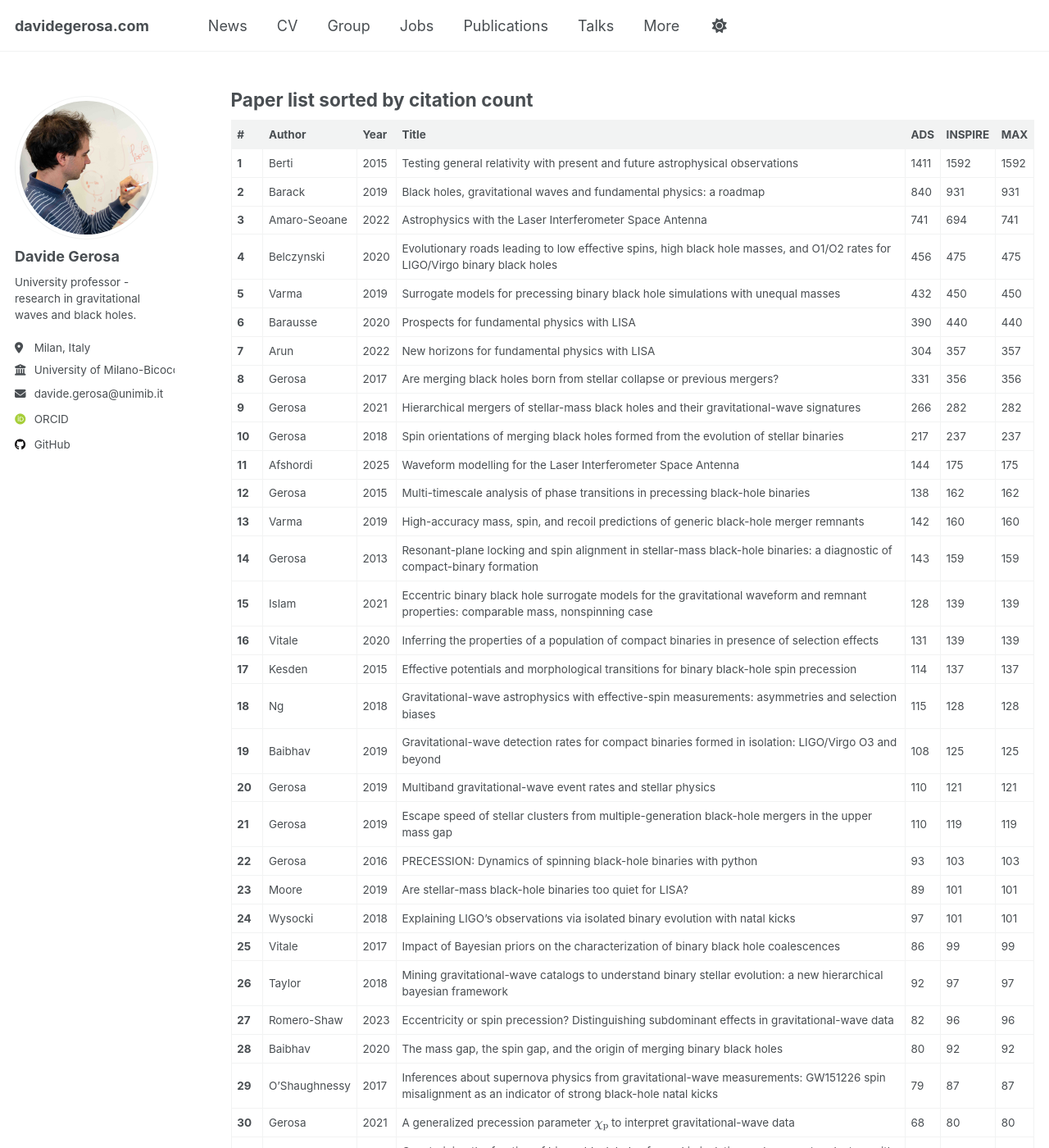
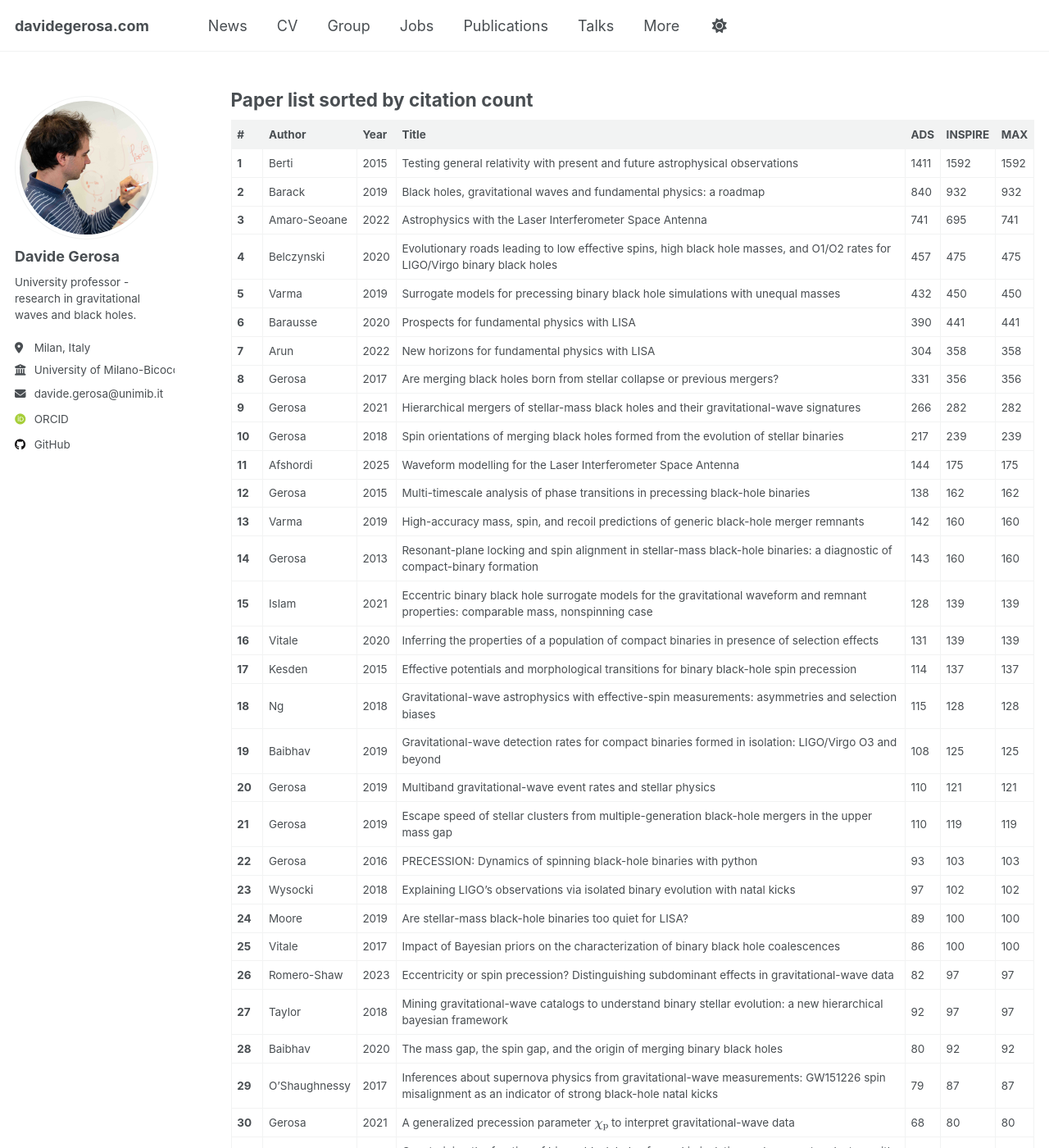
Before and after one commit to dgerosa/website, a Jekyll site: the page built from _pages/citations.md, in a window 1280 px wide and 1400 px high, scrolled down 388 px. Shown: the whole window at 82% size. Built offline with Jekyll 4.4.1, drawn with Linux system fonts in a browser that asks for light colours; some web fonts are replaced; some of the changed text lies outside the part shown.

Commit message:
Website update from workflow

```diff
--- a/_pages/_citations.md
+++ b/_pages/_citations.md
@@ -1,8 +1,8 @@
 ## Citation Summary
 
-- **Total ADS citations**: 9730
-- **Total INSPIRE citations**: 10630
-- **Total MAX citations**: 10708
+- **Total ADS citations**: 9734
+- **Total INSPIRE citations**: 10643
+- **Total MAX citations**: 10719
 - **h-index**: 47
 
 ## Paper list sorted by citation count
@@ -10,19 +10,19 @@
 | # | Author | Year | Title | ADS | INSPIRE | MAX |
 |---|--------|------|-------|-----|---------|-----|
 | **1** | Berti | 2015 | Testing general relativity with present and future astrophysical observations | 1411 | 1592 | 1592 |
-| **2** | Barack | 2019 | Black holes, gravitational waves and fundamental physics: a roadmap | 840 | 931 | 931 |
-| **3** | Amaro-Seoane | 2022 | Astrophysics with the Laser Interferometer Space Antenna | 741 | 694 | 741 |
-| **4** | Belczynski | 2020 | Evolutionary roads leading to low effective spins, high black hole masses, and O1/O2 rates for LIGO/Virgo binary black holes | 456 | 475 | 475 |
+| **2** | Barack | 2019 | Black holes, gravitational waves and fundamental physics: a roadmap | 840 | 932 | 932 |
+| **3** | Amaro-Seoane | 2022 | Astrophysics with the Laser Interferometer Space Antenna | 741 | 695 | 741 |
+| **4** | Belczynski | 2020 | Evolutionary roads leading to low effective spins, high black hole masses, and O1/O2 rates for LIGO/Virgo binary black holes | 457 | 475 | 475 |
 | **5** | Varma | 2019 | Surrogate models for precessing binary black hole simulations with unequal masses | 432 | 450 | 450 |
-| **6** | Barausse | 2020 | Prospects for fundamental physics with LISA | 390 | 440 | 440 |
-| **7** | Arun | 2022 | New horizons for fundamental physics with LISA | 304 | 357 | 357 |
+| **6** | Barausse | 2020 | Prospects for fundamental physics with LISA | 390 | 441 | 441 |
+| **7** | Arun | 2022 | New horizons for fundamental physics with LISA | 304 | 358 | 358 |
 | **8** | Gerosa | 2017 | Are merging black holes born from stellar collapse or previous mergers? | 331 | 356 | 356 |
 | **9** | Gerosa | 2021 | Hierarchical mergers of stellar-mass black holes and their gravitational-wave signatures | 266 | 282 | 282 |
-| **10** | Gerosa | 2018 | Spin orientations of merging black holes formed from the evolution of stellar binaries | 217 | 237 | 237 |
+| **10** | Gerosa | 2018 | Spin orientations of merging black holes formed from the evolution of stellar binaries | 217 | 239 | 239 |
 | **11** | Afshordi | 2025 | Waveform modelling for the Laser Interferometer Space Antenna | 144 | 175 | 175 |
 | **12** | Gerosa | 2015 | Multi-timescale analysis of phase transitions in precessing black-hole binaries | 138 | 162 | 162 |
 | **13** | Varma | 2019 | High-accuracy mass, spin, and recoil predictions of generic black-hole merger remnants | 142 | 160 | 160 |
-| **14** | Gerosa | 2013 | Resonant-plane locking and spin alignment in stellar-mass black-hole binaries: a diagnostic of compact-binary formation | 143 | 159 | 159 |
+| **14** | Gerosa | 2013 | Resonant-plane locking and spin alignment in stellar-mass black-hole binaries: a diagnostic of compact-binary formation | 143 | 160 | 160 |
 | **15** | Islam | 2021 | Eccentric binary black hole surrogate models for the gravitational waveform and remnant properties: comparable mass, nonspinning case | 128 | 139 | 139 |
 | **16** | Vitale | 2020 | Inferring the properties of a population of compact binaries in presence of selection effects | 131 | 139 | 139 |
 | **17** | Kesden | 2015 | Effective potentials and morphological transitions for binary black-hole spin precession | 114 | 137 | 137 |
@@ -31,16 +31,16 @@
 | **20** | Gerosa | 2019 | Multiband gravitational-wave event rates and stellar physics | 110 | 121 | 121 |
 | **21** | Gerosa | 2019 | Escape speed of stellar clusters from multiple-generation black-hole mergers in the upper mass gap | 110 | 119 | 119 |
 | **22** | Gerosa | 2016 | PRECESSION: Dynamics of spinning black-hole binaries with python | 93 | 103 | 103 |
-| **23** | Moore | 2019 | Are stellar-mass black-hole binaries too quiet for LISA? | 89 | 101 | 101 |
-| **24** | Wysocki | 2018 | Explaining LIGO's observations via isolated binary evolution with natal kicks | 97 | 101 | 101 |
-| **25** | Vitale | 2017 | Impact of Bayesian priors on the characterization of binary black hole coalescences | 86 | 99 | 99 |
-| **26** | Taylor | 2018 | Mining gravitational-wave catalogs to understand binary stellar evolution: a new hierarchical bayesian framework | 92 | 97 | 97 |
-| **27** | Romero-Shaw | 2023 | Eccentricity or spin precession? Distinguishing subdominant effects in gravitational-wave data | 82 | 96 | 96 |
+| **23** | Wysocki | 2018 | Explaining LIGO's observations via isolated binary evolution with natal kicks | 97 | 102 | 102 |
+| **24** | Moore | 2019 | Are stellar-mass black-hole binaries too quiet for LISA? | 89 | 100 | 100 |
+| **25** | Vitale | 2017 | Impact of Bayesian priors on the characterization of binary black hole coalescences | 86 | 100 | 100 |
+| **26** | Romero-Shaw | 2023 | Eccentricity or spin precession? Distinguishing subdominant effects in gravitational-wave data | 82 | 97 | 97 |
+| **27** | Taylor | 2018 | Mining gravitational-wave catalogs to understand binary stellar evolution: a new hierarchical bayesian framework | 92 | 97 | 97 |
 | **28** | Baibhav | 2020 | The mass gap, the spin gap, and the origin of merging binary black holes | 80 | 92 | 92 |
 | **29** | O'Shaughnessy | 2017 | Inferences about supernova physics from gravitational-wave measurements: GW151226 spin misalignment as an indicator of strong black-hole natal kicks | 79 | 87 | 87 |
 | **30** | Gerosa | 2021 | A generalized precession parameter $$\chi_\mathrm{p}$$ to interpret gravitational-wave data | 68 | 80 | 80 |
 | **31** | Bouffanais | 2019 | Constraining the fraction of binary black holes formed in isolation and young star clusters with gravitational-wave data | 76 | 78 | 78 |
-| **32** | Korol | 2020 | Populations of double white dwarfs in Milky Way satellites and their detectability with LISA | 76 | 76 | 76 |
+| **32** | Korol | 2020 | Populations of double white dwarfs in Milky Way satellites and their detectability with LISA | 76 | 77 | 77 |
 | **33** | Horbatsch | 2015 | Tensor-multi-scalar theories: relativistic stars and 3+1 decomposition | 70 | 74 | 74 |
 | **34** | Klein | 2022 | The last three years: multiband gravitational-wave observations of stellar-mass binary black holes | 61 | 68 | 68 |
 | **35** | Gerosa | 2016 | Black-hole kicks as new gravitational-wave observables | 62 | 67 | 67 |
```
Also changed, not shown: other parts of _pages/_citations.md (+9 -9 lines), _pages/_group.md (+1 -1 lines), _pages/_publications.md (+1 -1 lines), _pages/_talks.md (+1 -1 lines).
